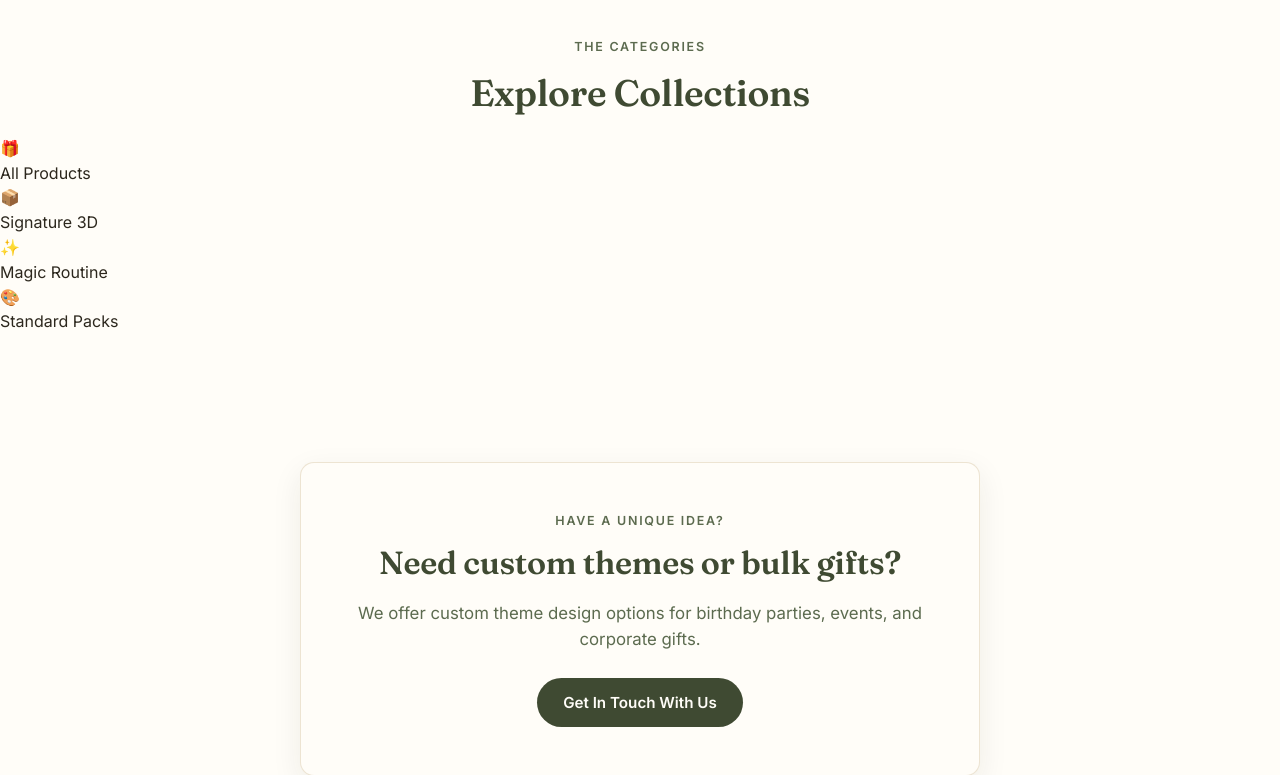
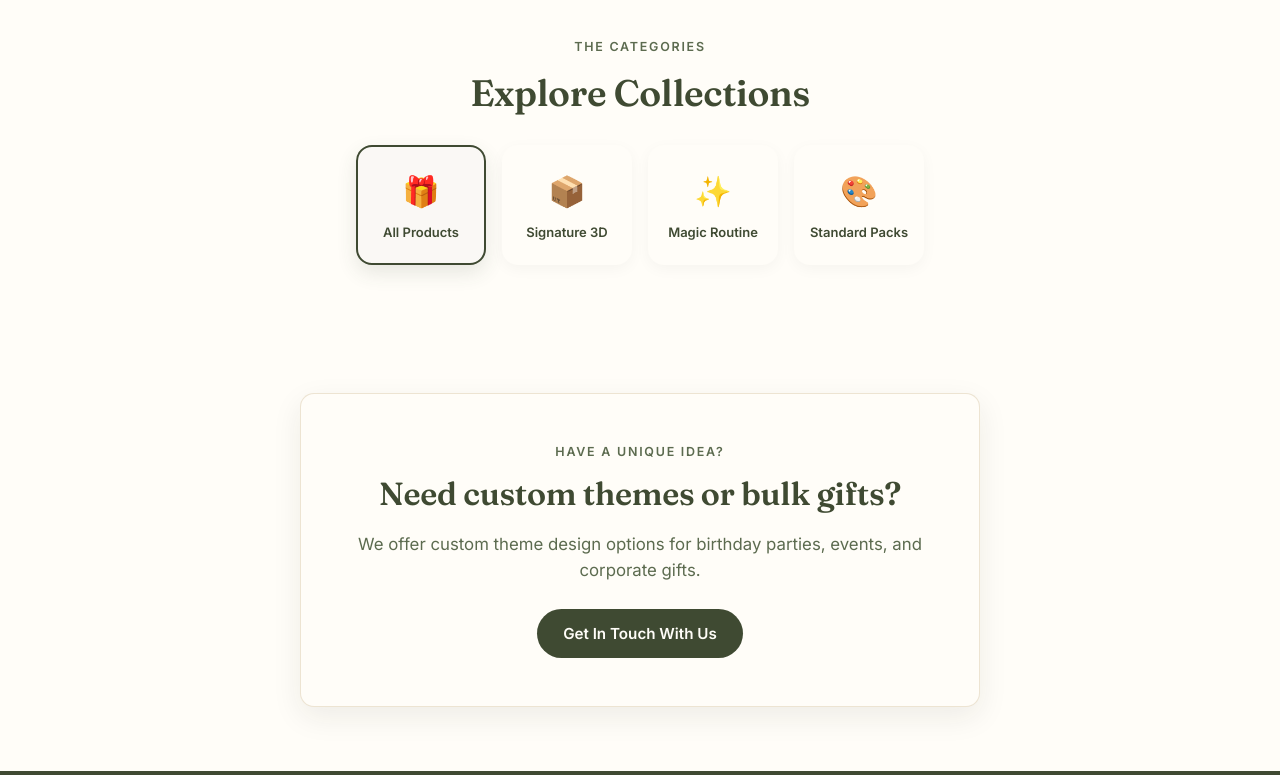
Before and after one commit to jiawun90/testing, a website: page index.html in a window 1280 px wide. Shown: the part 1880-2655 px from the top of the page. Drawn offline with Linux system fonts and the light colour scheme.

Commit message:
Update styles.css

```diff
--- a/styles.css
+++ b/styles.css
@@ -299,6 +299,55 @@ em { font-style: italic; color: var(--gold); }
   background: rgba(63, 74, 50, 0.12);
 }
 
+/* ============ COLLECTION 图标卡片 ============ */
+.collection-cards-container {
+  display: flex;
+  justify-content: center;
+  gap: 16px;
+  flex-wrap: wrap;
+  margin-top: 1.5em;
+}
+
+.collection-card {
+  width: 130px;
+  height: 120px;
+  background: var(--white, #ffffff);
+  border-radius: 16px;
+  display: flex;
+  flex-direction: column;
+  align-items: center;
+  justify-content: center;
+  cursor: pointer;
+  box-shadow: 0 4px 15px rgba(0, 0, 0, 0.04);
+  border: 2px solid transparent;
+  transition: all 0.25s ease;
+  user-select: none;
+}
+
+.collection-icon {
+  font-size: 30px;
+  margin-bottom: 8px;
+}
+
+.collection-name {
+  font-size: 13px;
+  font-weight: 700;
+  color: var(--olive, #2c3e50);
+}
+
+/* Collection 卡片悬停与激活高亮 */
+.collection-card:hover {
+  transform: translateY(-3px);
+  box-shadow: 0 8px 20px rgba(0, 0, 0, 0.08);
+}
+
+.collection-card.active {
+  border-color: var(--olive, #3a4a38);
+  background: #faf8f5;
+  box-shadow: 0 8px 20px rgba(58, 74, 56, 0.12);
+}
+
+
 /* ==================== 介绍 Show more ==================== */
 .desc-block {
   margin-bottom: 0.5em;
```
